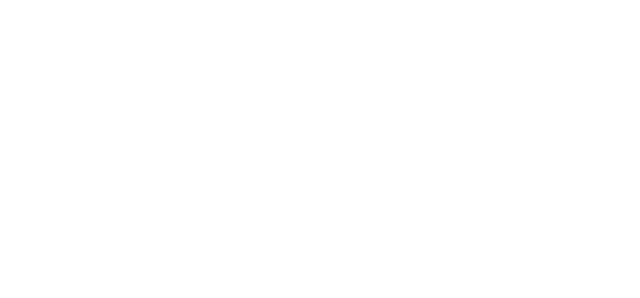
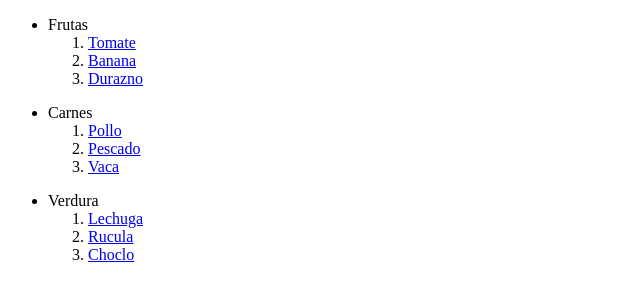
Before and after one commit to IgnacioBasilio/LaListaDelSuper, a plain HTML site: page index.html in a window 1280 px wide. Shown: the whole page, without its empty margins (0-640 px from the left). Drawn offline with Linux system fonts and the light colour scheme.

Commit message:
Tarea Terminada

```diff
--- a/index.html
+++ b/index.html
@@ -12,9 +12,24 @@
     </header>
     <main>
         <section>
-            <article>
-
-            </article>
+            <ul>
+                <li>Frutas</li>
+                <ol><li><a href="https://www.recetasgratis.net/receta-de-tomates-rellenos-de-atun-frios-64426.html">Tomate</a></li>
+                <li><a href="https://es.tastemade.com/videos/bocaditos-de-banana">Banana</a></li>
+                <li><a href="https://www.cucinare.tv/receta/3-recetas-con-durazno/">Durazno</a></li></ol>
+            </ul>
+            <ul>
+                <li>Carnes</li>
+                <ol><li><a href="https://cookpad.com/ar/recetas/13671104-increible-pollo-al-curry-con-batatas-caramelizada?via=search&search_term=pollo">Pollo</a></li>
+                <li><a href="https://www.paulinacocina.net/recetas-con-pescado/3030">Pescado</a></li>
+                <li><a href="https://www.recetasgratis.net/receta-de-aguja-nortena-asada-a-la-parrilla-74575.html">Vaca</a></li></ol>
+            </ul>
+            <ul>
+                <li>Verdura</li>
+                <ol><li><a href="https://cookpad.com/ar/recetas/157535-tortilla-de-lechuga-y-zanahoria">Lechuga</a></li>
+                <li><a href="https://www.paulinacocina.net/ensalada-de-rucula-con-personalidad/1794">Rucula</a></li>
+                <li><a href="https://www.interpatagonia.com/recetas/pastel_choclo/">Choclo</a></li></ol>
+            </ul>
         </section>
     </main>
     <footer>
```
